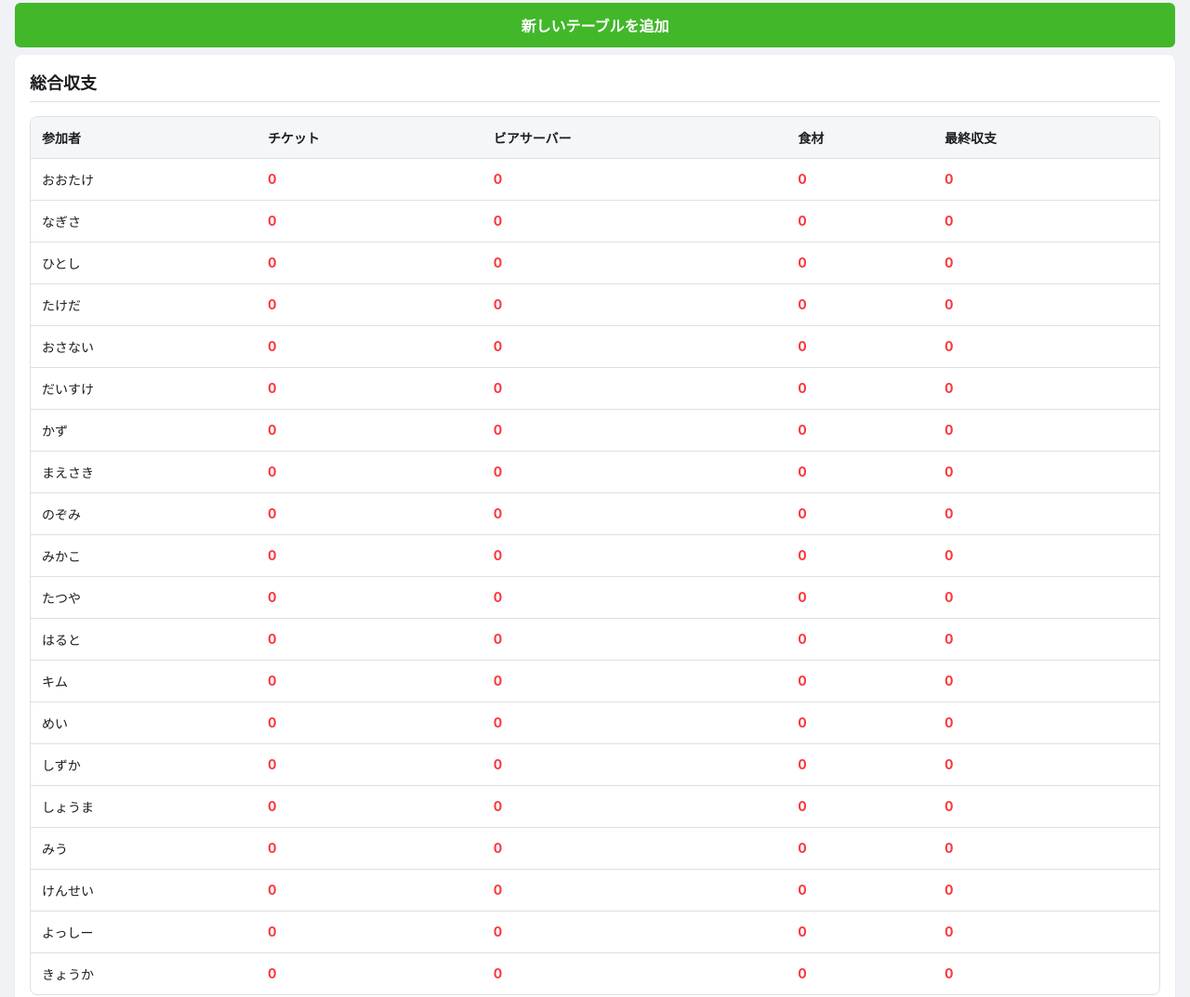
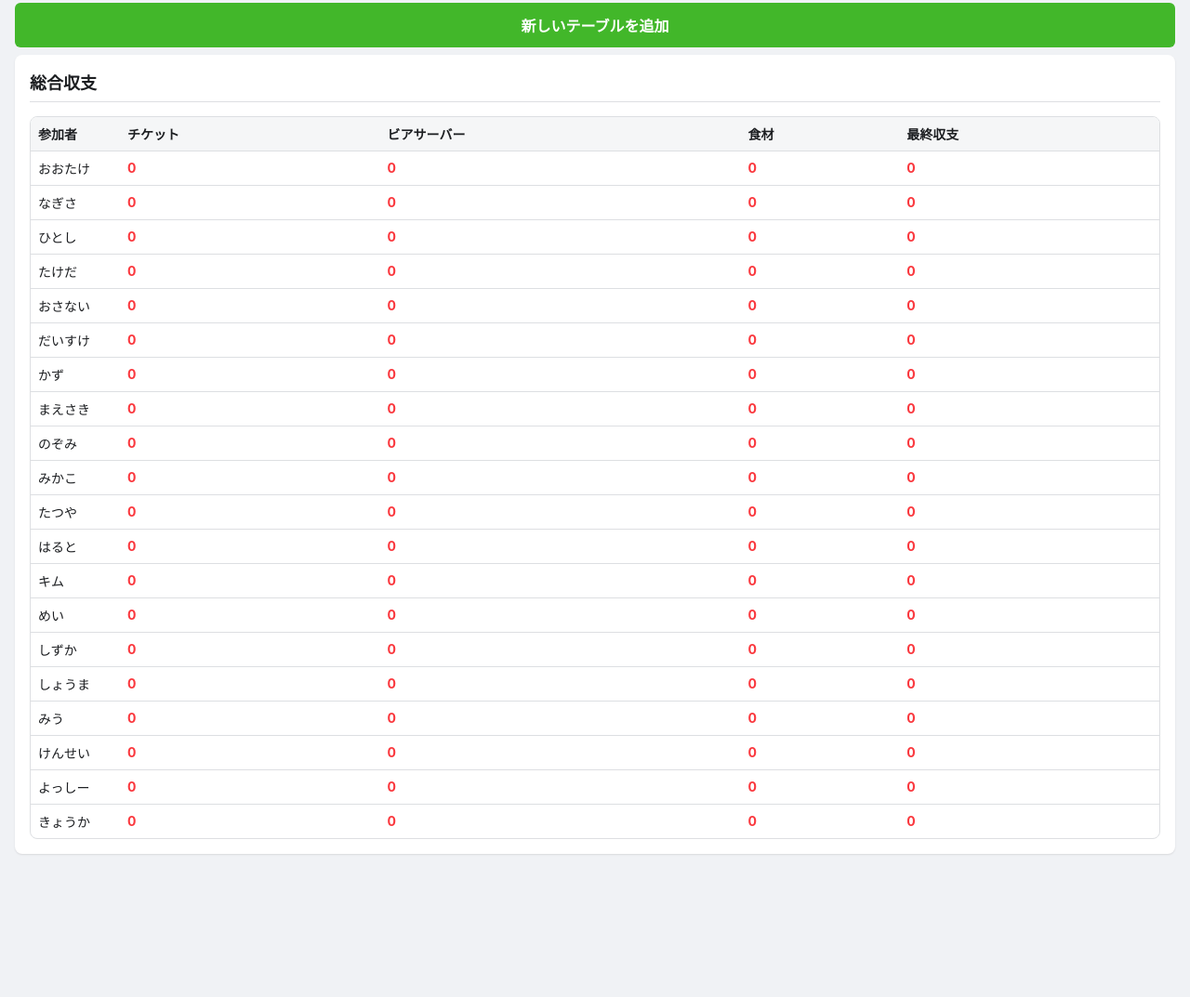
Before and after one commit to morinote/test, a plain HTML site: page index.html in a window 1280 px wide. Shown: the part 5296-6369 px from the top of the page at 93% size. After the commit the page ends 6247 px from the top, so only its background shows below. Drawn offline with Linux system fonts and the light colour scheme.

Commit message:
さらに

```diff
--- a/style.css
+++ b/style.css
@@ -236,8 +236,21 @@ p {
     vertical-align: middle;
 }
 
-/* 総合収支テーブルのテキスト折り返し設定 */
+/* 総合収支テーブルのスタイル調整 */
+#summary-table {
+    table-layout: auto;
+    width: 100%;
+}
+
 #summary-table th,
 #summary-table td {
-    word-break: break-all;
+    word-break: break-word;
+    white-space: normal;
+    padding: 8px;
 }
+
+#summary-table th:first-child,
+#summary-table td:first-child {
+    width: 80px;
+    min-width: 80px;
+}
```
